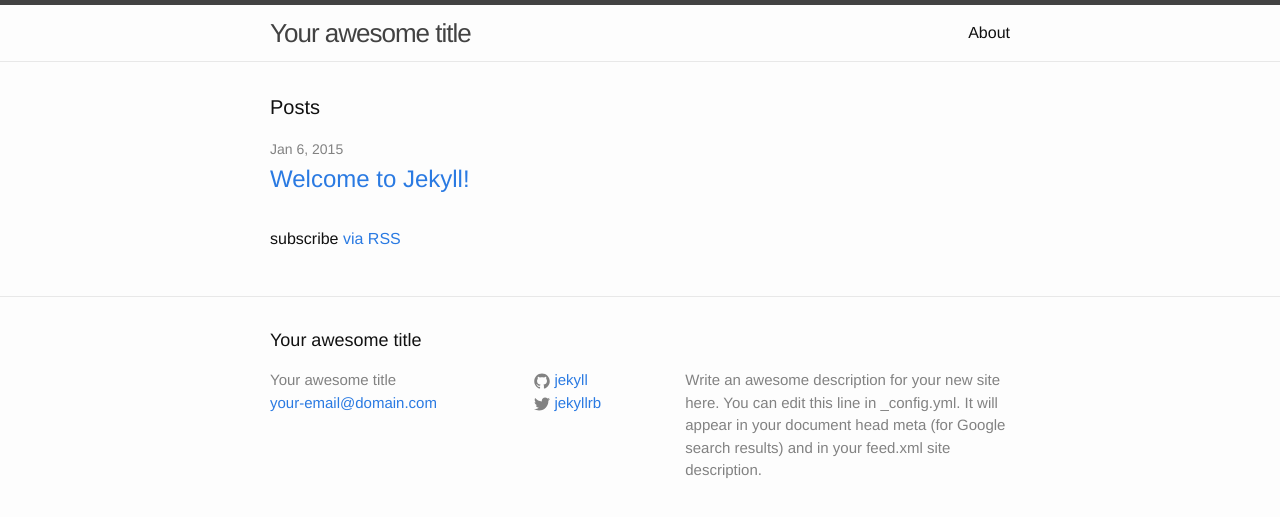
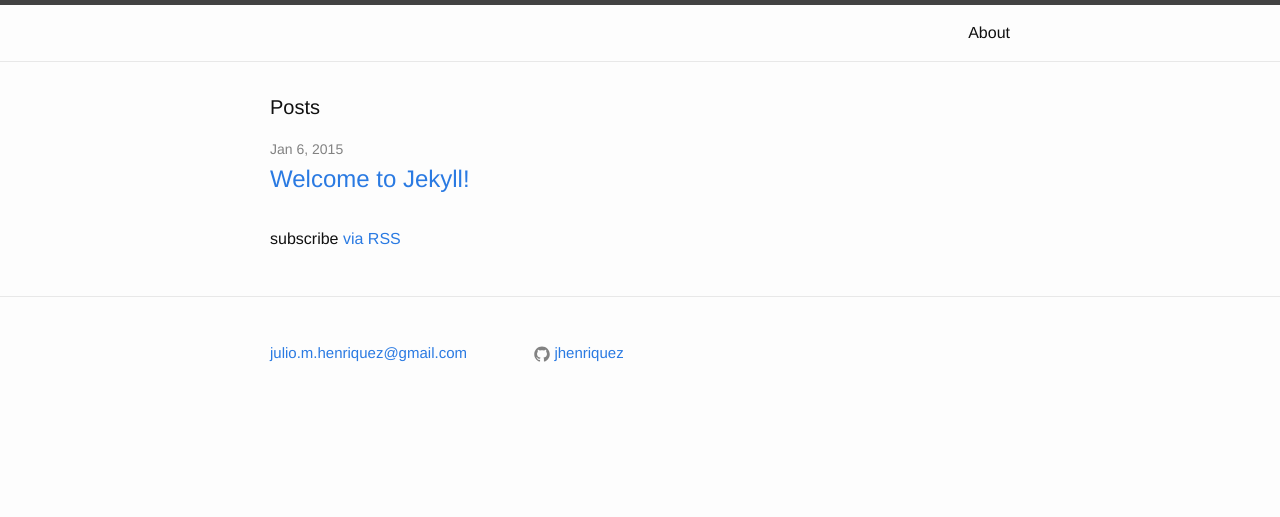
Before and after one commit to jhenriquez/jhenriquez.github.io.old, a Jekyll site: the page built from blog/index.html, in a window 1280 px wide. Shown: the top 517 px of the page. Built offline with Jekyll 4.4.1, drawn with Linux system fonts in a browser that asks for light colours.

Commit message:
Added Github account and email.

```diff
--- a/_config.yml
+++ b/_config.yml
@@ -1,14 +1,10 @@
 # Site settings
-title: Your awesome title
-email: your-email@domain.com
-description: > # this means to ignore newlines until "baseurl:"
-  Write an awesome description for your new site here. You can edit this
-  line in _config.yml. It will appear in your document head meta (for
-  Google search results) and in your feed.xml site description.
-baseurl: "" # the subpath of your site, e.g. /blog/
-url: "http://yourdomain.com" # the base hostname & protocol for your site
-twitter_username: jekyllrb
-github_username:  jekyll
+title:
+email: julio.m.henriquez@gmail.com
+description:
+baseurl:
+url:
+github_username:  jhenriquez
 
 # Build settings
 markdown: kramdown
```
